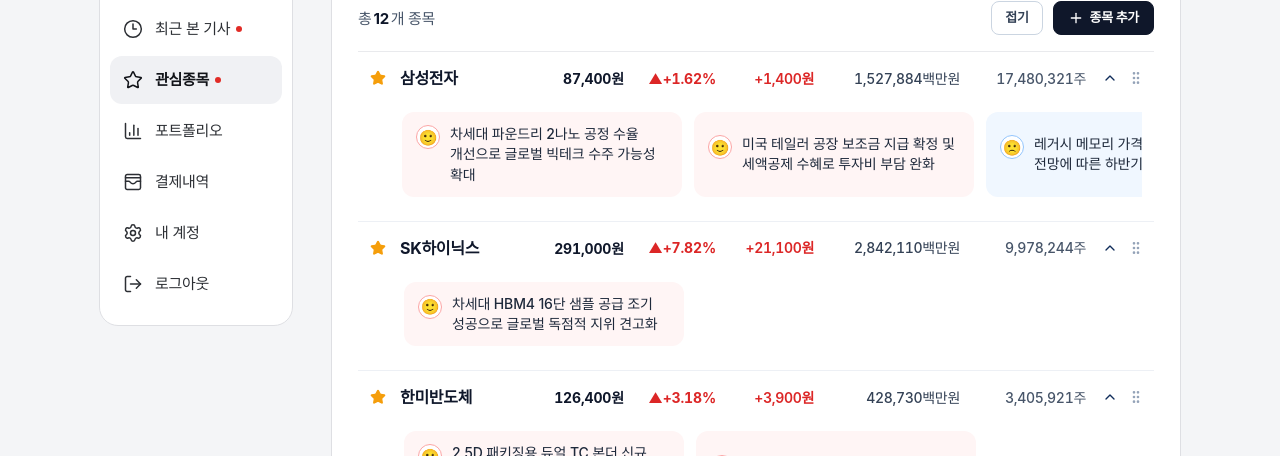
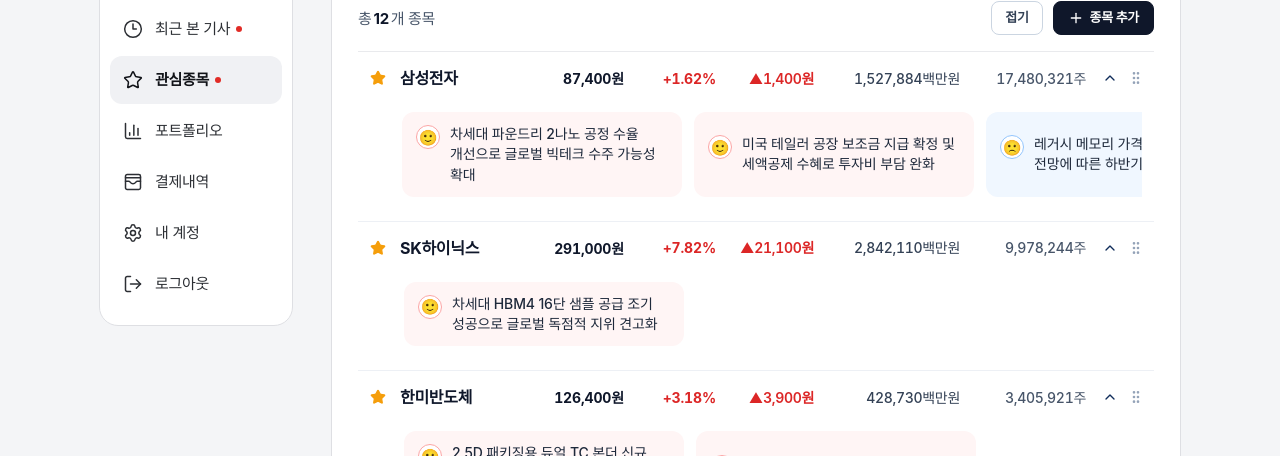
Before and after one commit to hktouchkim/myhankyung, a Next.js app: page /watchlist in a window 1280 px wide. Shown: the part 329-785 px from the top of the page. Built offline with nearby package versions, Linux system fonts and the light colour scheme.

Commit message:
feat: 변동폭은 화살표(▲/▼), 변동률은 +/- 부호로 표현 변경

```diff
--- a/app/page.tsx
+++ b/app/page.tsx
@@ -3121,16 +3121,16 @@
                               <div className="strip-col-price">
                                 <span className="price-number">{displayPrice}</span>
                               </div>
-                              {/* 4. 변동률 */}
+                              {/* 4. 변동률: +/- 부호 표현 */}
                               <div className={`strip-col-rate rate-${direction}`}>
                                 <span className="rate-percent-val">
-                                  {stock.rate > 0 ? "▲" : stock.rate < 0 ? "▼" : ""}{formatRate(stock.rate)}
+                                  {formatRate(stock.rate)}
                                 </span>
                               </div>
-                              {/* 5. 변동폭 */}
+                              {/* 5. 변동폭: 화살표(▲/▼) 표현 */}
                               <div className={`strip-col-diff rate-${direction}`}>
                                 <span className="rate-diff-val">
-                                  {stock.rate > 0 ? "+" : ""}{displayChange}
+                                  {stock.rate > 0 ? "▲" : stock.rate < 0 ? "▼" : ""}{displayChange}
                                 </span>
                               </div>
                               {/* 6. 거래대금 */}
```
Also changed, not shown: 1 other file (tests, documents, lock files or other folders).
